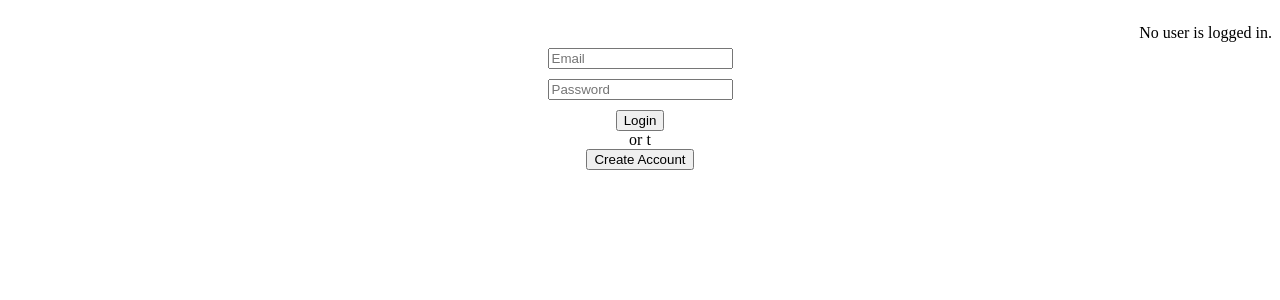
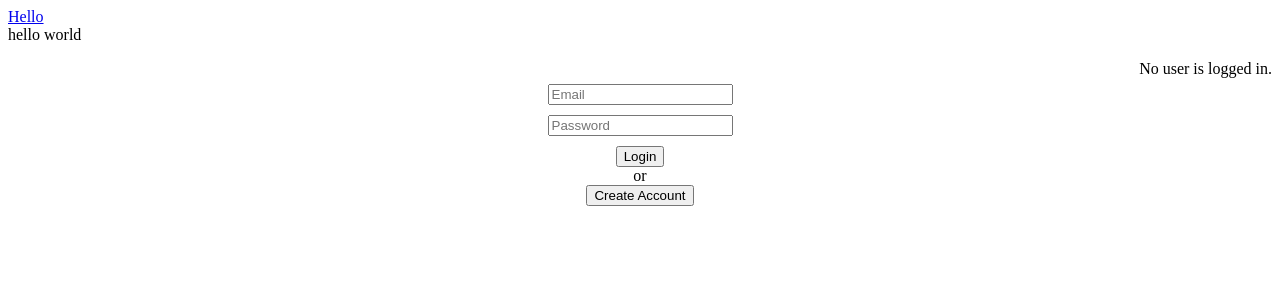
Before and after one commit to James-Hillmann/Famished, a React (Create React App) app in the folder frontend/: page /about in a window 1280 px wide. Shown: the top 300 px of the page. Built offline with nearby package versions, Linux system fonts and the light colour scheme; no server answers.

Commit message:
Added browser router for multiple pages

```diff
--- a/frontend/package.json
+++ b/frontend/package.json
@@ -10,6 +10,7 @@
     "firebase": "^11.10.0",
     "react": "^19.1.0",
     "react-dom": "^19.1.0",
+    "react-router-dom": "^7.6.3",
     "react-scripts": "5.0.1",
     "web-vitals": "^2.1.4"
   },
--- a/frontend/src/App.js
+++ b/frontend/src/App.js
@@ -2,10 +2,12 @@ import {
     signInWithEmailAndPassword,
     createUserWithEmailAndPassword,
 } from "firebase/auth";
+import { BrowserRouter as Router, Routes, Route, Link } from "react-router-dom";
+import Hello from "./pages/hello";
 import "./styles/App.css";
 import { useEffect, useState } from "react";
 import { auth } from "./firebase";
-import Login from "./Login";
+import Login from "./pages/Login";
 import { onAuthStateChanged } from "firebase/auth";
 
 function App() {
@@ -50,6 +52,16 @@ function App() {
     };
 
     return (
+        <div>
+            <Router>
+                <nav>
+                    <Link to="/login">Hello</Link>
+                </nav>
+                <Routes>
+                    <Route path="/about" element={<Hello />} />
+                </Routes>
+            </Router>
+
             <div className="container">
                 <div className="current-account">
                     {currentUser ? (
@@ -62,6 +74,7 @@ function App() {
                     <Login onButtonPress={handleAccounts} />
                 </div>
             </div>
+        </div>
     );
 }
 
--- a/frontend/src/Login.js
+++ b/frontend/src/pages/Login.js
@@ -1,5 +1,5 @@
 import { useState } from "react";
-import "./styles/Login.css";
+import "../styles/Login.css";
 function Login({ onButtonPress }) {
     const [email, setEmail] = useState("");
     const [password, setPassword] = useState("");
@@ -30,7 +30,7 @@ function Login({ onButtonPress }) {
             <button className="btn-login" type="submit" name="login">
                 Login
             </button>
-            or t
+            or
             <button
                 className="btn-create-account"
                 type="submit"
--- /dev/null
+++ b/frontend/src/pages/hello.js
@@ -0,0 +1,6 @@
+import React from "react";
+
+function hello() {
+    return <div>hello world</div>;
+}
+export default hello;
```
Also changed, not shown: 1 other file (tests, documents, lock files or other folders). Lines whose indentation alone changed are shown as unchanged.
